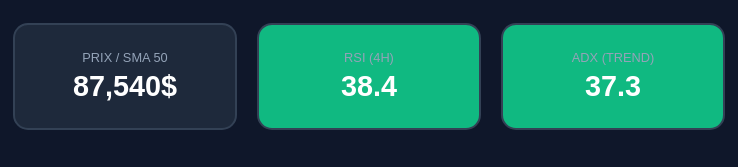
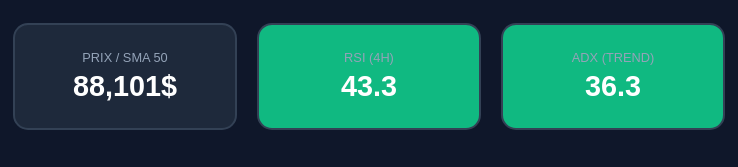
Before and after one commit to Fab5962/my_crypto_bot, a plain HTML site: page index.html in a window 1280 px wide. Shown: the part 229-396 px from the top of the page, 271-1009 px from the left. Drawn offline with Linux system fonts and the light colour scheme.

Commit message:
Visual Update

```diff
--- a/index.html
+++ b/index.html
@@ -18,9 +18,9 @@
         <p style="color:#94a3b8">Réserve : 0.00 $ | Sortie : AUCUN ORDRE</p>
 
         <div class="grid">
-            <div class="card" style="background: #1e293b"><div class="label">Prix / SMA 50</div><div class="val">87,540$</div></div>
-            <div class="card" style="background: #10b981"><div class="label">RSI (4H)</div><div class="val">38.4</div></div>
-            <div class="card" style="background: #10b981"><div class="label">ADX (Trend)</div><div class="val">37.3</div></div>
+            <div class="card" style="background: #1e293b"><div class="label">Prix / SMA 50</div><div class="val">88,101$</div></div>
+            <div class="card" style="background: #10b981"><div class="label">RSI (4H)</div><div class="val">43.3</div></div>
+            <div class="card" style="background: #10b981"><div class="label">ADX (Trend)</div><div class="val">36.3</div></div>
         </div>
 
         <table></table>
```
